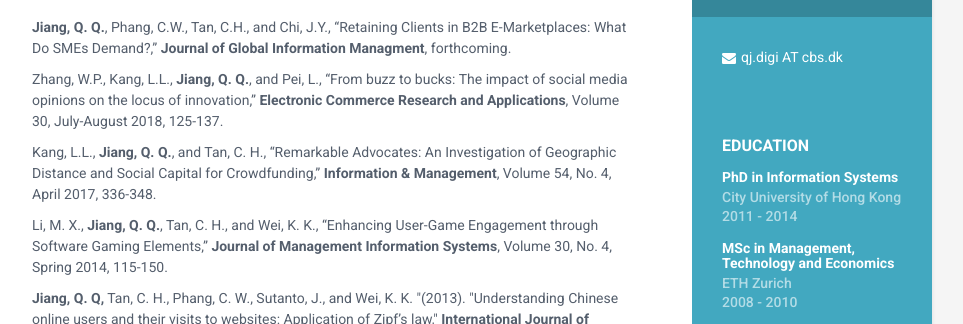
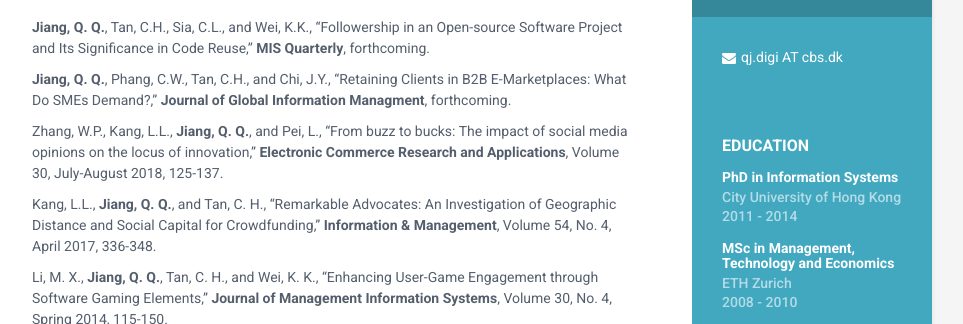
Before and after one commit to jiangqiqi77/jiangqiqi77.github.io, a plain HTML site: page index.html in a window 1280 px wide. Shown: the part 414-738 px from the top of the page, without its empty margins (188-1151 px from the left). Drawn offline with Linux system fonts and the light colour scheme.

Commit message:
Update index.html

```diff
--- a/index.html
+++ b/index.html
@@ -92,7 +92,8 @@
                 <div class="item">
 
                     <div class="details">
-                       <p><strong>Jiang, Q. Q.</strong>, Phang, C.W., Tan, C.H., and Chi, J.Y., “Retaining Clients in B2B E-Marketplaces: What Do SMEs Demand?,” <strong>Journal of Global Information Managment</strong>, forthcoming.</p>
+                       <p><strong>Jiang, Q. Q.</strong>, Tan, C.H., Sia, C.L., and Wei, K.K., “Followership in an Open-source Software Project and Its Significance in Code Reuse,” <strong>MIS Quarterly</strong>, forthcoming.</p>
+			    <p><strong>Jiang, Q. Q.</strong>, Phang, C.W., Tan, C.H., and Chi, J.Y., “Retaining Clients in B2B E-Marketplaces: What Do SMEs Demand?,” <strong>Journal of Global Information Managment</strong>, forthcoming.</p>
 			<p>Zhang, W.P., Kang, L.L., <strong>Jiang, Q. Q.</strong>, and Pei, L., “From buzz to bucks: The impact of social media opinions on the locus of innovation,” <strong>Electronic Commerce Research and Applications</strong>, Volume 30, July-August 2018, 125-137.</p>
 			<p>Kang, L.L., <strong>Jiang, Q. Q.</strong>, and Tan, C. H., “Remarkable Advocates: An Investigation of Geographic Distance and Social Capital for Crowdfunding,” <strong>Information &#38 Management</strong>, Volume 54, No. 4, April 2017, 336-348.</p>
 			<p>Li, M. X., <strong>Jiang, Q. Q.</strong>, Tan, C. H., and Wei, K. K., “Enhancing User-Game Engagement through Software Gaming Elements,” <strong>Journal of Management Information Systems</strong>, Volume 30, No. 4, Spring 2014, 115-150.</p>
```
